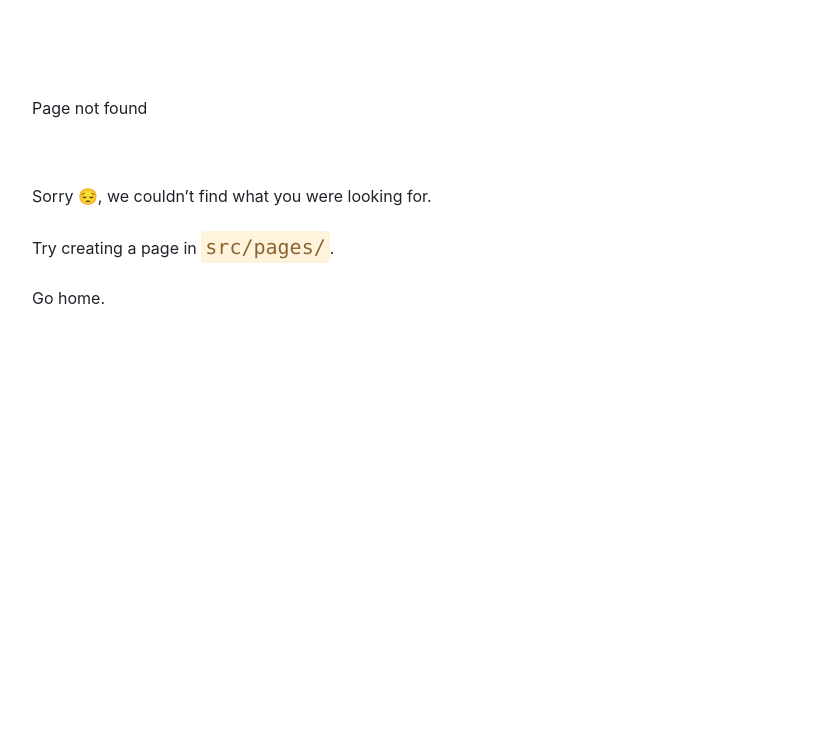
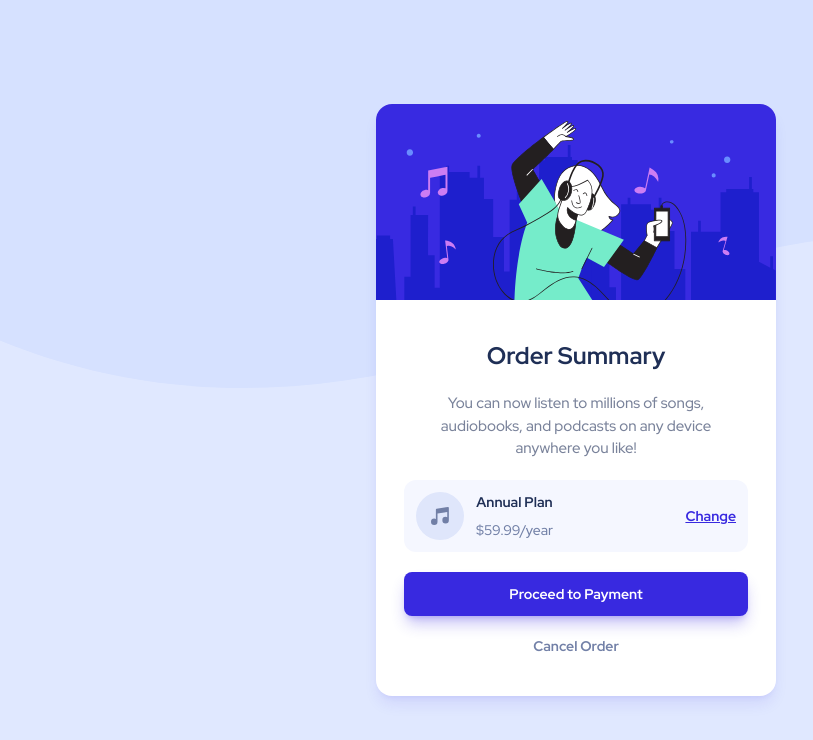
Before and after one commit to MuniruIssah/frontendmento-main, a Gatsby site: page /components/order-summary-component in a window 1280 px wide. Before the commit this address had no page. Shown: the whole page, without its empty margins (64-877 px from the left). Built offline with nearby package versions, Linux system fonts and the light colour scheme; Gatsby itself is replaced by a stand-in of ours.

Commit message:
Completes Order Summary Component

```diff
--- a/gatsby-browser.js
+++ b/gatsby-browser.js
@@ -8,3 +8,7 @@ import "@fontsource/overpass/700.css"
 import "@fontsource/outfit/300.css"
 import "@fontsource/outfit"
 import "@fontsource/outfit/600.css"
+
+import "@fontsource/red-hat-display/500.css"
+import "@fontsource/red-hat-display/700.css"
+import "@fontsource/red-hat-display/900.css"
--- a/package.json
+++ b/package.json
@@ -19,6 +19,7 @@
     "@fontsource/lexend-deca": "^4.5.14",
     "@fontsource/outfit": "^4.5.11",
     "@fontsource/overpass": "^4.5.11",
+    "@fontsource/red-hat-display": "^4.5.12",
     "gatsby": "^5.9.0",
     "gatsby-plugin-manifest": "^5.9.0",
     "react": "^18.2.0",
--- /dev/null
+++ b/src/features/order-summary-component/components/OrderButton.js
@@ -0,0 +1,11 @@
+import React from 'react';
+
+const OrderButton = () => {
+    return (
+        <button className={'w-full rounded-lg py-3 text-sm font-bold text-white bg-[#3829E0] hover:hover:bg-[#3829E0]/70 shadow-lg shadow-[#3829E0]/30'}>
+            Proceed to Payment
+        </button>
+    );
+};
+
+export default OrderButton;
--- /dev/null
+++ b/src/features/order-summary-component/components/OrderCard.js
@@ -0,0 +1,21 @@
+import React from 'react';
+import OrderPlan from "./OrderPlan";
+import OrderButton from "./OrderButton";
+import hero from "../images/illustration-hero.svg";
+
+const OrderCard = () => {
+    return (
+        <div className={'bg-white max-w-[400px] rounded-2xl shadow-lg shadow-[#3829E0]/10 overflow-hidden'}>
+            <img src={hero} className={'object-fit'} alt={'hero'} />
+            <div className={' py-7 md:py-10 px-7 text-center flex flex-col items-center space-y-5'}>
+                <h2 className={'text-2xl font-bold text-[#1F2F56]'}>Order Summary</h2>
+                <p className={'text-[15px] text-[#1F2F56]/60 md:w-4/5'}>You can now listen to millions of songs, audiobooks, and podcasts on any device anywhere you like!</p>
+                <OrderPlan/>
+                <OrderButton/>
+                <button className={'text-[#7280A7] hover:text-[#1F2F56] text-sm font-bold'}>Cancel Order</button>
+            </div>
+        </div>
+    );
+};
+
+export default OrderCard;
--- /dev/null
+++ b/src/features/order-summary-component/components/OrderPlan.js
@@ -0,0 +1,20 @@
+import React from 'react';
+import music from '../../../features/order-summary-component/images/icon-music.svg'
+
+const OrderPlan = () => {
+    return (
+        <div className={'w-full flex items-center space-x-3 p-3 rounded-xl bg-[#F5F7FF]'}>
+            {/*<div/>*/}
+            <img src={music} className={'object-fit'} alt={'Music'} />
+            <div className={'flex-1 flex justify-between items-center'}>
+                <div className={' flex flex-col space-y-2'}>
+                    <span className={'font-bold text-sm text-[#1F2F56]'}>Annual Plan</span>
+                    <span className={'text-sm text-[#7280A7]'}>$59.99/year</span>
+                </div>
+                <span className={'text-sm underline hover:no-underline text-[#3829E0] hover:text-[#3829E0]/70 font-bold'}>Change</span>
+            </div>
+        </div>
+    );
+};
+
+export default OrderPlan;
--- /dev/null
+++ b/src/pages/components/order-summary-component/index.js
@@ -0,0 +1,12 @@
+import React from 'react';
+import background from '../../../features/order-summary-component/images/pattern-background-desktop.svg'
+import OrderCard from "../../../features/order-summary-component/components/OrderCard";
+const Index = () => {
+    return (
+        <div className={'oscomp w-[100vw] h-[100vh] bg-contain bg-no-repeat bg-top bg-[#E0E8FF] grid place-items-center p-5'} style={{backgroundImage:`url(${background})`}}>
+            <OrderCard/>
+        </div>
+    );
+};
+
+export default Index;
--- a/src/styles/global.css
+++ b/src/styles/global.css
@@ -214,3 +214,9 @@ svg {
 .nftpcc{
     font-family: "Outfit", sans-serif;
 }
+
+
+/* ORDER SUMMARY COMPONENT*/
+.oscomp{
+    font-family: "Red Hat Display", sans-serif;
+}
```
Also changed, not shown: src/utils/index.js (+8 -0 lines), src/features/order-summary-component/images/icon-music.svg (added), src/features/order-summary-component/images/illustration-hero.svg (added), src/features/order-summary-component/images/pattern-background-desktop.svg (added), src/features/order-summary-component/images/pattern-background-mobile.svg (added), src/images/designs/order-summary-preview.jpg (added), src/pages/components/order-summary-component/README.md (added), src/pages/components/order-summary-component/screenshot.png (added), src/pages/components/order-summary-component/screenshot1.png (added), src/pages/components/order-summary-component/screenshot_mobile.png (added), 1 other file.
